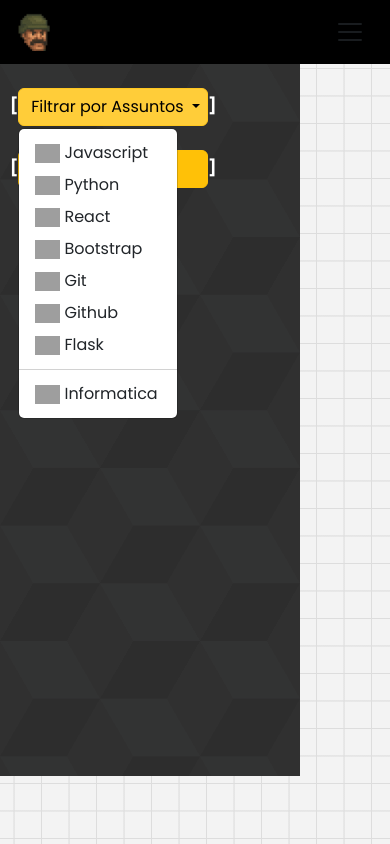
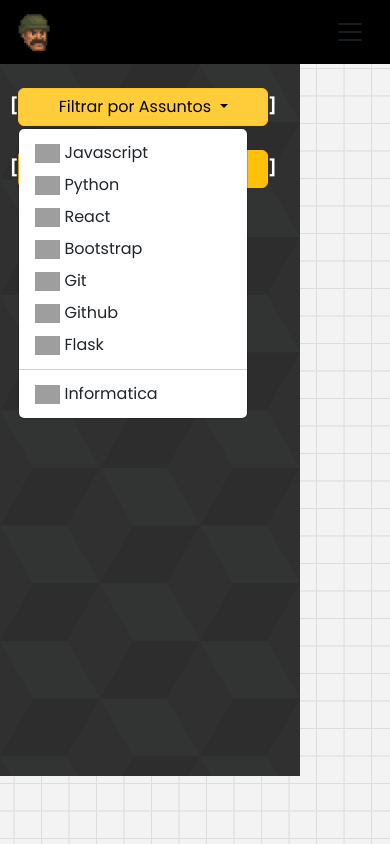
Before and after one commit to DaviLealdev/Memoryget, a plain HTML site: page mainpage/index.html in a window 390 px wide. Both pictures are taken after a click on the button "Filtrar por Assuntos". Drawn offline with nearby package versions, Linux system fonts and the light colour scheme; grey boxes are pictures that could not be loaded.

Commit message:
commit003

```diff
--- a/mainpage/index.html
+++ b/mainpage/index.html
@@ -41,7 +41,7 @@
     <link rel="stylesheet" href="style.css">
     <link rel="stylesheet" href="background.css">
     <link href="https://cdn.jsdelivr.net/npm/bootstrap@5.3.5/dist/css/bootstrap.min.css" rel="stylesheet" integrity="sha384-SgOJa3DmI69IUzQ2PVdRZhwQ+dy64/BUtbMJw1MZ8t5HZApcHrRKUc4W0kG879m7" crossorigin="anonymous">
-    <link rel="shortcut icon" href="images/só a cabeça do soldado.png" type="image/x-icon">
+    <link rel="shortcut icon" href="images/android-chrome-192x192.png" type="image/x-icon">
 
 
 </head>
@@ -91,10 +91,10 @@
       <br>
       <!-- Começo do Primeiro Botão -->
           [<div class="btn-group">
-        <button type="button" class="btn btn-warning dropdown-toggle" style="width: 190px;" data-bs-toggle="dropdown" aria-expanded="false">
+        <button type="button" class="btn btn-warning dropdown-toggle" style="width: 250px;" data-bs-toggle="dropdown" aria-expanded="false">
           Filtrar por Assuntos
         </button>
-            <ul class="dropdown-menu">
+            <ul class="dropdown-menu" style="width: 230px;">
               <li>
                 <a class="dropdown-item" href="#">
                  <img src="https://cdn.jsdelivr.net/gh/devicons/devicon@latest/icons/javascript/javascript-original.svg"/>
@@ -141,10 +141,10 @@
       <br>
       <!-- Começo do segundo botão -->
       [<div class="btn-group">
-        <button type="button" class="btn btn-warning dropdown-toggle" style="width: 190px;"  data-bs-toggle="dropdown" aria-expanded="false">
+        <button type="button" class="btn btn-warning dropdown-toggle" style="width: 250px;"   data-bs-toggle="dropdown" aria-expanded="false">
           Filtrar Por Mês
         </button>
-        <ul class="dropdown-menu">
+        <ul class="dropdown-menu" style="width: 230px;">
           <li><a class="dropdown-item" href="#">Action</a></li>
           <li><a class="dropdown-item" href="#">Another action</a></li>
           <li><a class="dropdown-item" href="#">Something else here</a></li>
```
Also changed, not shown: readme.md.
